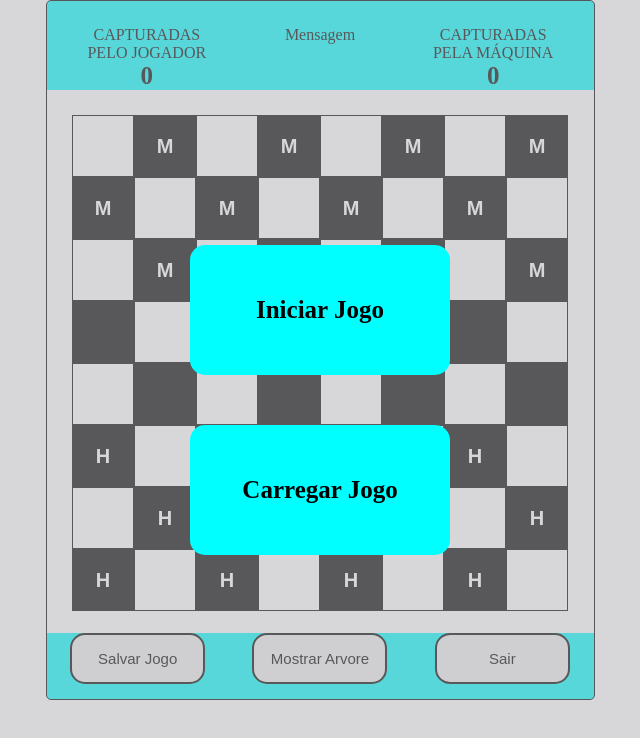
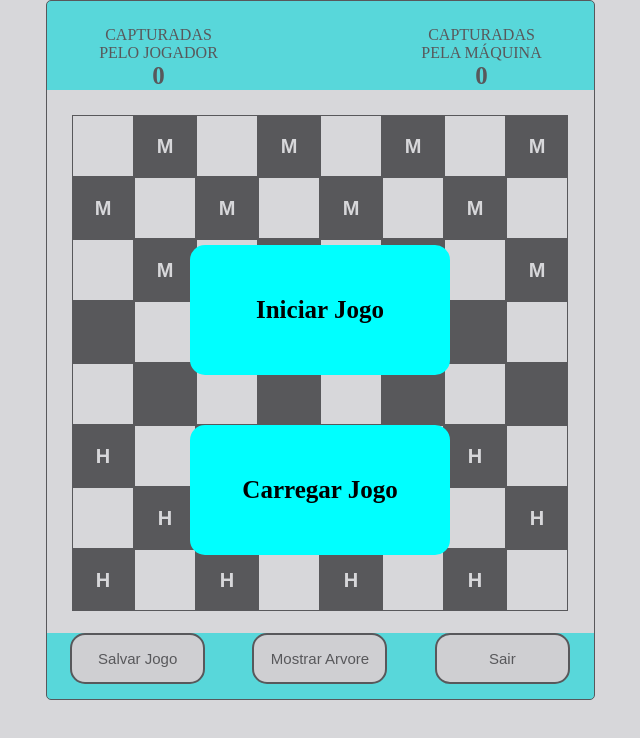
Before and after one commit to EduardoSantoslearning/Damas-Checkers, a plain HTML site: page index.html in a window 1280 px wide. Shown: the whole page, without its empty margins (320-960 px from the left). Drawn offline with Linux system fonts and the light colour scheme.

Commit message:
retirada "mensagem" do index

```diff
--- a/index.html
+++ b/index.html
@@ -26,7 +26,7 @@
                 <div class="captJogador">Capturadas Pelo Jogador
                     <div id="captJogador1">0</div>
                 </div>
-                <div id="mensagemNotificacao">Mensagem</div>
+                <div id="mensagemNotificacao"></div>
                 <div class="captMaquina">Capturadas pela máquina
                     <div id="captJogador2">0</div>
                 </div>
```
